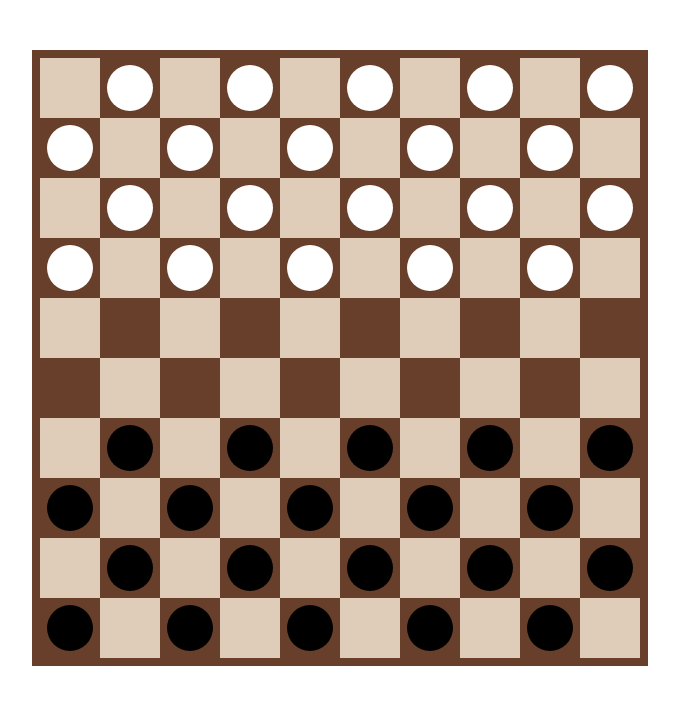
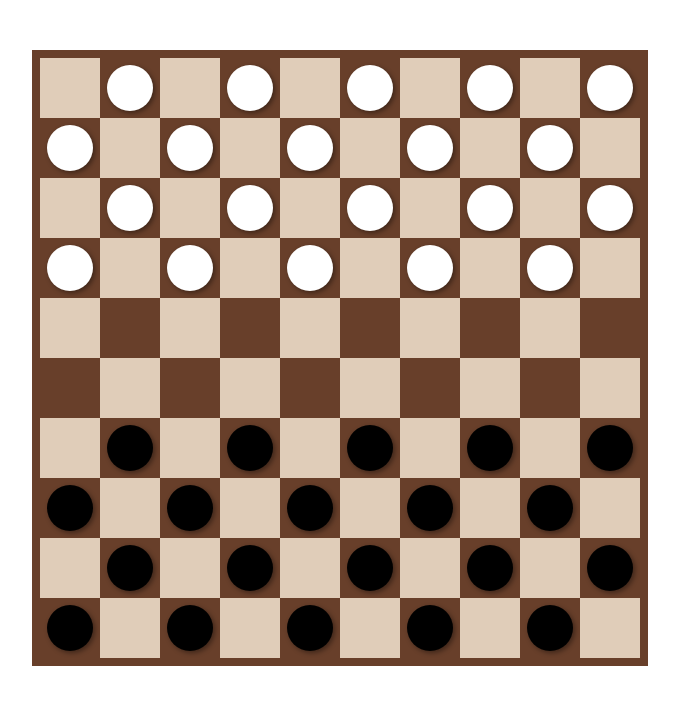
Before and after one commit to uvsq21916135/aws_project, a website: page frontEnd/Plate.html in a window 1280 px wide. Shown: the whole page, without its empty margins (300-979 px from the left). Drawn offline with Linux system fonts and the light colour scheme.

Commit message:
Pimp my piece ( ajout d'ombre )

```diff
--- a/frontEnd/style.css
+++ b/frontEnd/style.css
@@ -42,6 +42,7 @@ td {
     height: 46px;
     border-radius: 50%;
     margin: 0 auto;
+    box-shadow: 2px 2px 5px rgba(0, 0, 0, 0.4);
 }
 
 .piece-p1 {
```
